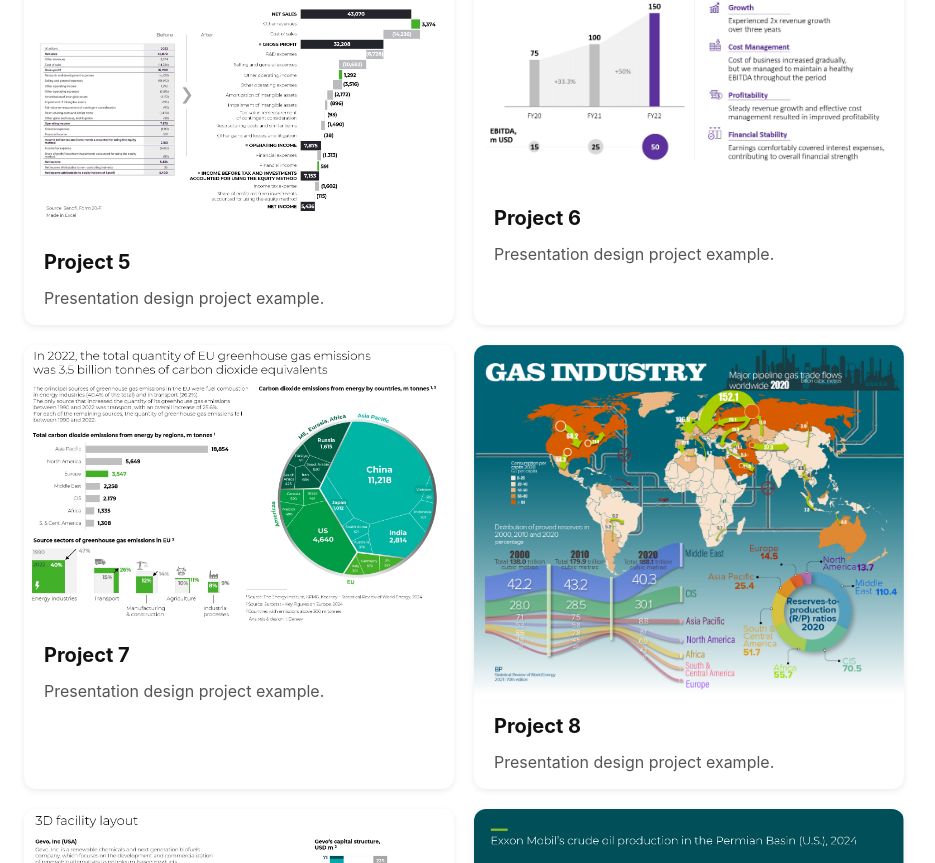
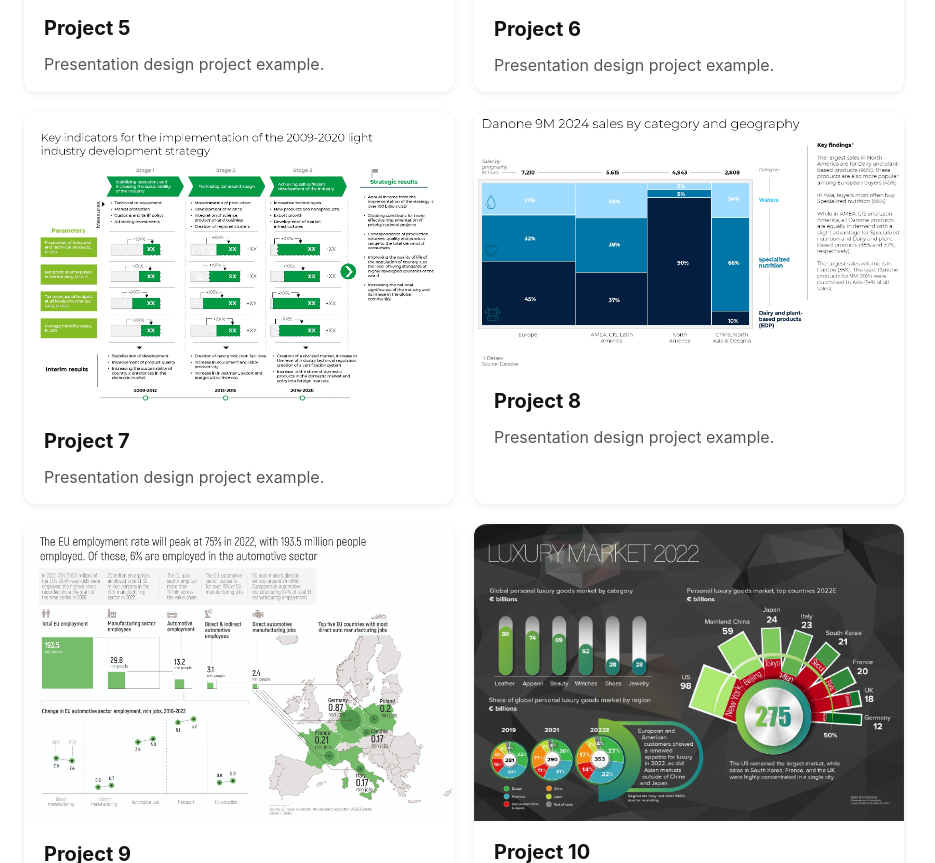
Before and after one commit to isk06/ruportfo, a Next.js app: page / in a window 1280 px wide. Shown: the part 1937-2800 px from the top of the page, without its empty margins (176-1111 px from the left). Built offline with nearby package versions, Linux system fonts and the light colour scheme.

Commit message:
Rearrange project images order

```diff
--- a/app/page.tsx
+++ b/app/page.tsx
@@ -12,65 +12,65 @@ const imageFiles = fs.readdirSync(imagesDirectory)
   .filter((file) => file.match(/\.(jpg|jpeg|png|webp)$/))
   .sort((a, b) => {
     const order = [
-      "project1.jpg",
-      "project2.jpg",
-      "project3.jpg",
-      "project4.jpg",
-      "project5.jpg",
-      "project5.jpg",
-      "project7.jpg",
-      "project8.jpg",
-      "project9.jpg",
-      "project10.jpg",
-      "project11.jpg",
-      "project12.jpg",
-      "project13.jpg",
-      "project14.jpg",
-      "project15.jpg",
-      "project16.jpg",
-      "project17.jpg",
-      "project18.jpg",
-      "project19jpg",
-      "project20.jpg",
-      "project21.jpg",
-      "project22.jpg",
-      "project23.jpg",
-      "project24.jpg",
-      "project25.jpg",
-      "project26.jpg",
-      "project27.jpg",
-      "project28.jpg",
-      "project29.jpg",
-      "project30.jpg",
-      "project31.jpg",
-      "project32.jpg",
-      "project33.jpg",
-      "project34.jpg",
-      "project35.jpg",
-      "project36.jpg",
-      "project37.jpg",
-      "project38.jpg",
-      "project39.jpg",
-      "project40.jpg",
-      "project41.jpg",
-      "project42.jpg",
-      "project43.jpg",
-      "project44.jpg",
-      "project45.jpg",
-      "project46.jpg",
-      "project47.jpg",
-      "project48.jpg",
-      "project49.jpg",
-      "project50.jpg",
-      "project51.jpg",
-      "project52.jpg",
-      "project53.jpg",
-      "project54.jpg",
-      "project55.jpg",
-      "project56.jpg",
-      "project57.jpg",
-      "project58.jpg",
-      "project59.jpg"
+      "project 01.jpg",
+      "project 02.jpg",
+      "project 03.jpg",
+      "project 04.jpg",
+      "project 05.jpg",
+      "project 06.jpg",
+      "project 07.jpg",
+      "project 08.jpg",
+      "project 09.jpg",
+      "project 10.jpg",
+      "project 11.jpg",
+      "project 12.jpg",
+      "project 13.jpg",
+      "project 14.jpg",
+      "project 15.jpg",
+      "project 16.jpg",
+      "project 17.jpg",
+      "project 18.jpg",
+      "project 19.jpg",
+      "project 20.jpg",
+      "project 21.jpg",
+      "project 22.jpg",
+      "project 23.jpg",
+      "project 24.jpg",
+      "project 25.jpg",
+      "project 26.jpg",
+      "project 27.jpg",
+      "project 28.jpg",
+      "project 29.jpg",
+      "project 30.jpg",
+      "project 31.jpg",
+      "project 32.jpg",
+      "project 33.jpg",
+      "project 34.jpg",
+      "project 35.jpg",
+      "project 36.jpg",
+      "project 37.jpg",
+      "project 38.jpg",
+      "project 39.jpg",
+      "project 40.jpg",
+      "project 41.jpg",
+      "project 42.jpg",
+      "project 43.jpg",
+      "project 44.jpg",
+      "project 45.jpg",
+      "project 46.jpg",
+      "project 47.jpg",
+      "project 48.jpg",
+      "project 49.jpg",
+      "project 50.jpg",
+      "project 51.jpg",
+      "project 52.jpg",
+      "project 53.jpg",
+      "project 54.jpg",
+      "project 55.jpg",
+      "project 56.jpg",
+      "project 57.jpg",
+      "project 58.jpg",
+      "project 59.jpg"
     ];
     return order.indexOf(a) - order.indexOf(b);
   });
```
